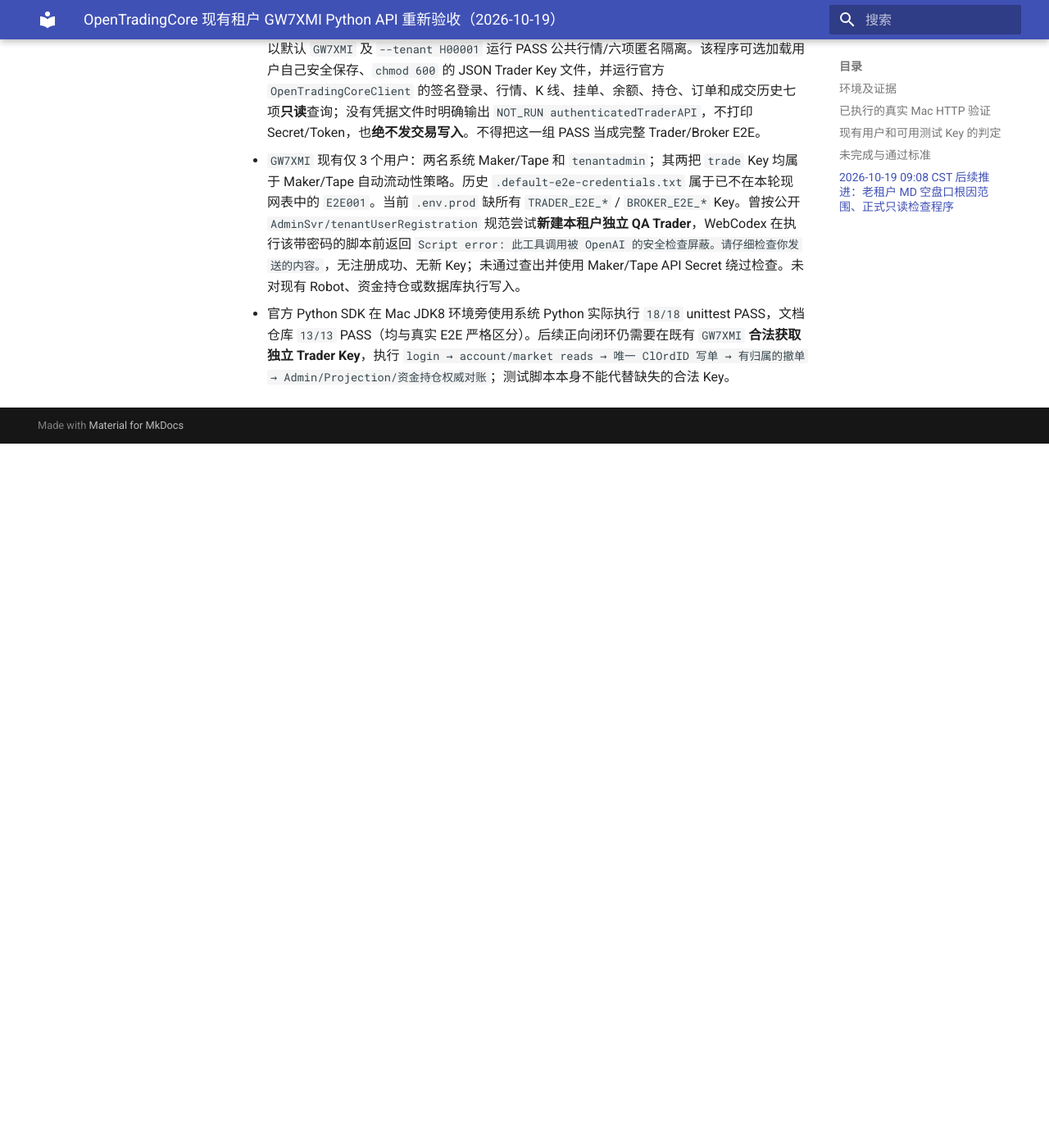
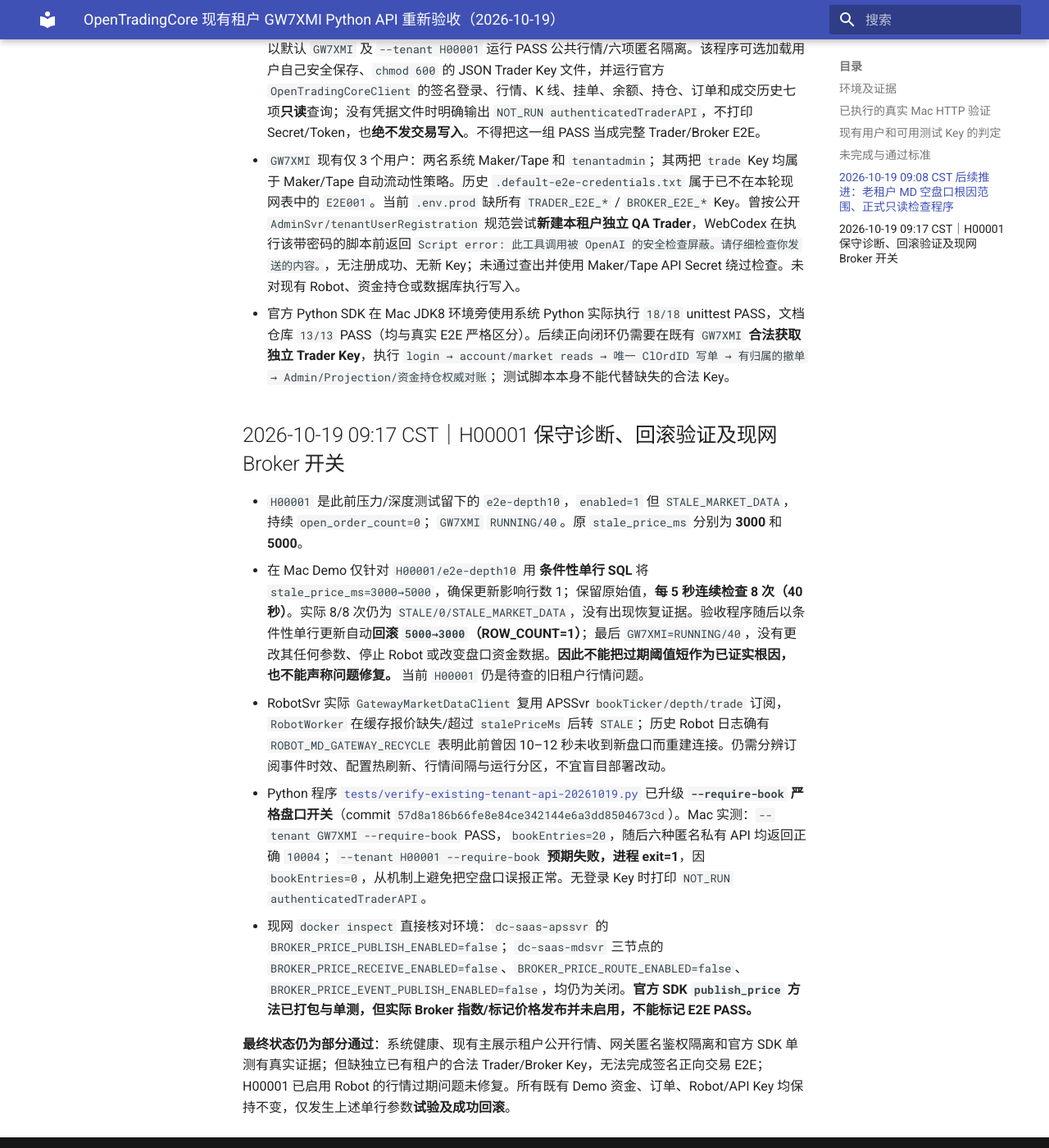
Before and after one commit to bliplink/dc-quant-deploy, an MkDocs documentation site: the page built from docs/API_GW7XMI_REAL_E2E_RECHECK_20261019.zh-CN.md, in a window 1280 px wide and 1400 px high, scrolled down 3261 px. Shown: the whole window at 82% size. Built offline with MkDocs 1.6.1 and Material for MkDocs 9.7.7, drawn with Linux system fonts in a browser that asks for light colours; before the commit the page ends 3802 px from its top, so only the background shows below that.

Commit message:
docs(api): record stale robot controlled rollback, strict book checks and Broker feature gates [skip ci]

```diff
--- a/docs/API_GW7XMI_REAL_E2E_RECHECK_20261019.zh-CN.md
+++ b/docs/API_GW7XMI_REAL_E2E_RECHECK_20261019.zh-CN.md
@@ -51,3 +51,14 @@
 - 已经把可重复测试正式加入 `saas-crypto` 的 `tests/verify-existing-tenant-api-20261019.py`（GitHub commit `8078347aa344a269fdc1427696a03ec2489a0529`）。Mac 实际以默认 `GW7XMI` 及 `--tenant H00001` 运行 PASS 公共行情/六项匿名隔离。该程序可选加载用户自己安全保存、`chmod 600` 的 JSON Trader Key 文件，并运行官方 `OpenTradingCoreClient` 的签名登录、行情、K 线、挂单、余额、持仓、订单和成交历史七项**只读**查询；没有凭据文件时明确输出 `NOT_RUN authenticatedTraderAPI`，不打印 Secret/Token，也**绝不发交易写入**。不得把这一组 PASS 当成完整 Trader/Broker E2E。
 - `GW7XMI` 现有仅 3 个用户：两名系统 Maker/Tape 和 `tenantadmin`；其两把 `trade` Key 均属于 Maker/Tape 自动流动性策略。历史 `.default-e2e-credentials.txt` 属于已不在本轮现网表中的 `E2E001`。当前 `.env.prod` 缺所有 `TRADER_E2E_*` / `BROKER_E2E_*` Key。曾按公开 `AdminSvr/tenantUserRegistration` 规范尝试**新建本租户独立 QA Trader**，WebCodex 在执行该带密码的脚本前返回 `Script error: 此工具调用被 OpenAI 的安全检查屏蔽。请仔细检查你发送的内容。`，无注册成功、无新 Key；未通过查出并使用 Maker/Tape API Secret 绕过检查。未对现有 Robot、资金持仓或数据库执行写入。
 - 官方 Python SDK 在 Mac JDK8 环境旁使用系统 Python 实际执行 `18/18` unittest PASS，文档仓库 `13/13` PASS（均与真实 E2E 严格区分）。后续正向闭环仍需要在既有 `GW7XMI` **合法获取独立 Trader Key**，执行 `login → account/market reads → 唯一 ClOrdID 写单 → 有归属的撤单 → Admin/Projection/资金持仓权威对账`；测试脚本本身不能代替缺失的合法 Key。
+
+
+## 2026-10-19 09:17 CST｜H00001 保守诊断、回滚验证及现网 Broker 开关
+
+- `H00001` 是此前压力/深度测试留下的 `e2e-depth10`，`enabled=1` 但 `STALE_MARKET_DATA`，持续 `open_order_count=0`；`GW7XMI` `RUNNING/40`。原 `stale_price_ms` 分别为 **3000** 和 **5000**。
+- 在 Mac Demo 仅针对 `H00001/e2e-depth10` 用 **条件性单行 SQL** 将 `stale_price_ms=3000→5000`，确保更新影响行数 1；保留原始值，**每 5 秒连续检查 8 次（40 秒）**。实际 8/8 次仍为 `STALE/0/STALE_MARKET_DATA`，没有出现恢复证据。验收程序随后以条件性单行更新自动**回滚 `5000→3000`（ROW_COUNT=1）**；最后 `GW7XMI=RUNNING/40`，没有更改其任何参数、停止 Robot 或改变盘口资金数据。**因此不能把过期阈值短作为已证实根因，也不能声称问题修复。** 当前 `H00001` 仍是待查的旧租户行情问题。
+- RobotSvr 实际 `GatewayMarketDataClient` 复用 APSSvr `bookTicker/depth/trade` 订阅，`RobotWorker` 在缓存报价缺失/超过 `stalePriceMs` 后转 `STALE`；历史 Robot 日志确有 `ROBOT_MD_GATEWAY_RECYCLE` 表明此前曾因 10–12 秒未收到新盘口而重建连接。仍需分辨订阅事件时效、配置热刷新、行情间隔与运行分区，不宜盲目部署改动。
+- Python 程序 [`tests/verify-existing-tenant-api-20261019.py`](../tests/verify-existing-tenant-api-20261019.py) 已升级 **`--require-book` 严格盘口开关**（commit `57d8a186b66fe8e84ce342144e6a3dd8504673cd`）。Mac 实测：`--tenant GW7XMI --require-book` PASS，`bookEntries=20`，随后六种匿名私有 API 均返回正确 `10004`；`--tenant H00001 --require-book` **预期失败，进程 exit=1**，因 `bookEntries=0`，从机制上避免把空盘口误报正常。无登录 Key 时打印 `NOT_RUN authenticatedTraderAPI`。
+- 现网 `docker inspect` 直接核对环境：`dc-saas-apssvr` 的 `BROKER_PRICE_PUBLISH_ENABLED=false`；`dc-saas-mdsvr` 三节点的 `BROKER_PRICE_RECEIVE_ENABLED=false`、`BROKER_PRICE_ROUTE_ENABLED=false`、`BROKER_PRICE_EVENT_PUBLISH_ENABLED=false`，均仍为关闭。**官方 SDK `publish_price` 方法已打包与单测，但实际 Broker 指数/标记价格发布并未启用，不能标记 E2E PASS。**
+
+**最终状态仍为部分通过**：系统健康、现有主展示租户公开行情、网关匿名鉴权隔离和官方 SDK 单测有真实证据；但缺独立已有租户的合法 Trader/Broker Key，无法完成签名正向交易 E2E；H00001 已启用 Robot 的行情过期问题未修复。所有既有 Demo 资金、订单、Robot/API Key 均保持不变，仅发生上述单行参数**试验及成功回滚**。
```
